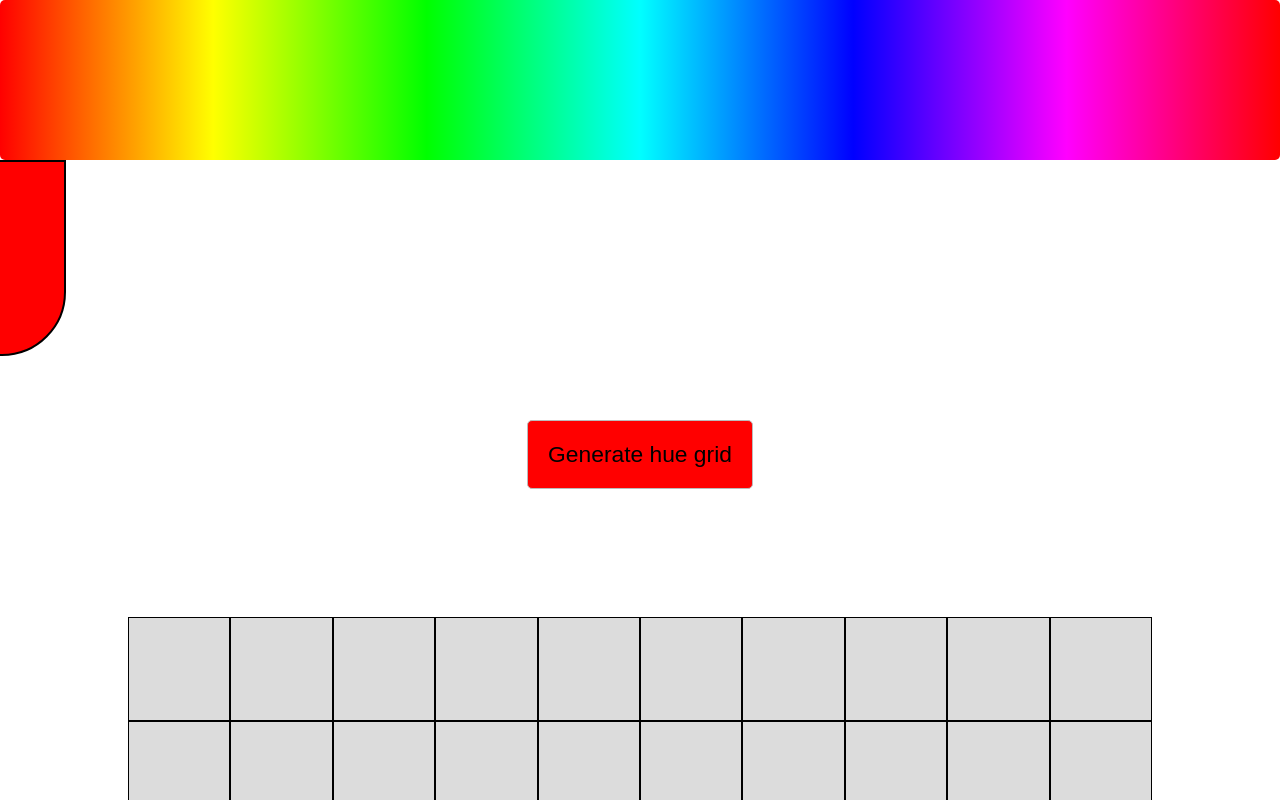
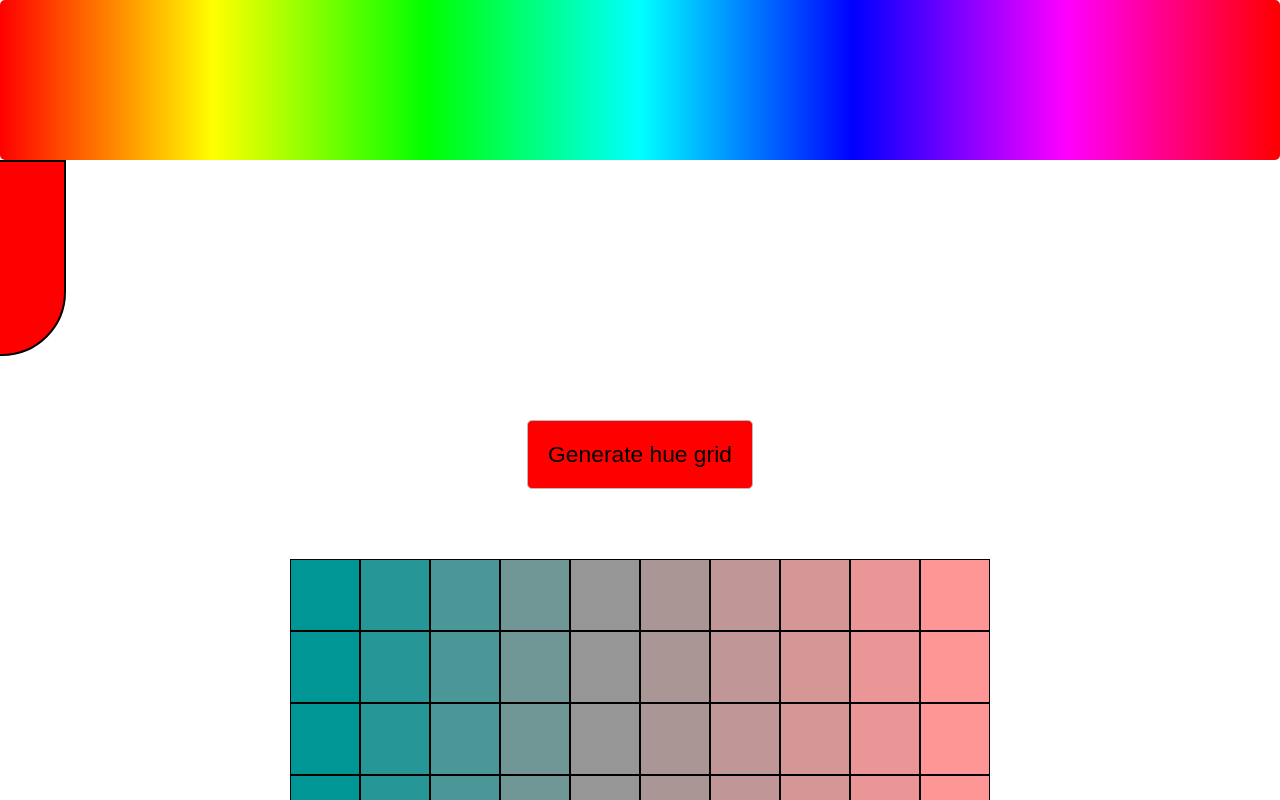
Before and after one commit to Elliotclyde/Colour-Grid, a React (Create React App) app: page / in a window 1280 px wide. Shown: the top 800 px of the page. Built offline with nearby package versions, Linux system fonts and the light colour scheme.

Commit message:
Made lightness/Darkness work

```diff
--- a/src/App.js
+++ b/src/App.js
@@ -1,13 +1,61 @@
 import React,{useState,useEffect} from 'react';
 import xToColour from './xToColour';
 
+function keepInScreen(x){
+  if(x<0){
+    return 0;
+  }
+  if(x>window.innerWidth){
+    return window.innerWidth;
+  }
+  return x;
+}
 
-function CurrentColour({x,colour}){
+function lightenRgbBy(rgb,amount){
+
+    const rgbArray = rgb.replace(/ /g,'').slice(4, -1).split(',');
+    const primary = rgbArray.findIndex(e=>(parseInt(e)===255));
+    const zeroColour = rgbArray.findIndex(e=>(parseInt(e)===0));
+    const thirdColour = rgbArray.findIndex((e,i)=>(i!==primary&&i!==zeroColour));
+    const returnArray = [...rgbArray];
+    returnArray[zeroColour] = parseInt(rgbArray[zeroColour])+(51*amount);
+    returnArray[thirdColour] = Math.round(parseInt(rgbArray[thirdColour]) + ((255 - rgbArray[thirdColour])/5)*amount);
+    console.log();
+    return(`rgb(${returnArray.join()})`);
+}
+
+function darkenRgbBy(rgb,amount){
+
+  const rgbArray = rgb.replace(/ /g,'').slice(4, -1).split(',');
+  const primary = rgbArray.findIndex(e=>(parseInt(e)===255));
+  const zeroColour = rgbArray.findIndex(e=>(parseInt(e)===0));
+  const thirdColour = rgbArray.findIndex((e,i)=>(i!==primary&&i!==zeroColour));
+  const returnArray = [...rgbArray];
+
+  returnArray[primary]= Math.round(parseInt(rgbArray[primary])-(63.75*amount));
+  returnArray[thirdColour] = Math.round( parseInt(rgbArray[thirdColour]) - (rgbArray[thirdColour]/4)*amount);
+
+  return(`rgb(${returnArray.join()})`);
+}
+
+function processLightness(colour, index){
+
+    if(index<4){
+      return(darkenRgbBy(colour,(4-index)));
+    }
+    if(index>4){
+      return(lightenRgbBy(colour,(index-4)));
+    }
+    return colour;
+}
+
+
+function CurrentColour({x,colour,onMouseDown}){
   const styles = {
     transform: `translate(calc(${x}px - 50%), 0px)`,
     backgroundColor:colour
 };
-  return <div style={styles} className="current-colour"></div>;
+  return <div style={styles} onMouseDown={onMouseDown} className="current-colour"></div>;
 }
 
 function ColourBox({setColour,colour}){
@@ -31,19 +79,20 @@ function ColourBox({setColour,colour}){
   function onResize(e) {
     const newWidth = e.currentTarget.innerWidth;
     const ratio = newWidth/currentWidth;
+    console.log(e);
     setX(x * ratio);
     setCurrentWidth(newWidth);
   }
 
   function onMouseDown(e){
-    setX(e.pageX);
+    setX(keepInScreen(e.pageX));
     setColour(xToColour(e.pageX));
     setIsDown(true);
   }
 
   function onMouseMove(e){
     if(isDown){
-      setX(e.pageX);
+      setX(keepInScreen(e.pageX));
       setColour(xToColour(e.pageX));
     }
   }
@@ -53,21 +102,25 @@ function ColourBox({setColour,colour}){
     setIsDown(false);
     }
   }
-  return <div className="colour-box-cont"><button onMouseDown={onMouseDown}  className="colour-box"></button><CurrentColour x={x} colour={colour}/></div>;
+  return <div className="colour-box-cont"><button onMouseDown={onMouseDown}  className="colour-box"></button><CurrentColour onMouseDown={onMouseDown} x={x} colour={colour}/></div>;
 }
 
-function GridBuilder({colour}){
-  const [grid,setGrid] = useState(createGreyGrid());
-
+function GridBuilder({colour,gridColour,onGenerateHueGrid}){
+  const grid = createGrid(gridColour);
   return(
-    <div className="grid-builder"><button style={{backgroundColor:colour}}>Generate hue grid</button>
+    <div className="grid-builder">
+    <button style={{backgroundColor:colour}} onClick={onGenerateHueGrid}>Generate hue grid</button>
+    <div className="grid-spacer"></div>
     <div className="grid">
-      {grid.map(row=>{
-        const newRow = row.map(item=>{
-          return <div className="grid-item" style={{backgroundColor:item}}></div>
+      {
+      grid.map((row, rowIndex)=>{
+        const newRow = row.map((item, columnIndex)=>{
+          return <div key={`grid-item-row${rowIndex}-column-${columnIndex}`} className="grid-item"
+          style={{backgroundColor:processLightness(item,columnIndex)}}></div>
         });
         return newRow;
-      })}
+      })
+      }
     </div>
     </div>
   );
@@ -75,17 +128,29 @@ function GridBuilder({colour}){
 
 function App() {
   const [colour,setColour]= useState("rgb(255,0,0)");
-  return <div className="app-container"><ColourBox setColour={setColour} colour={colour}/><GridBuilder colour={colour}/></div>;
+  const [gridColour,setGridColour]= useState("rgb(150,150,150)");
+
+  function onGenerateHueGrid(){
+
+    setGridColour(colour);
+    lightenRgbBy(colour,1);
+  }
+
+  return (
+    <div className="app-container">
+      <ColourBox setColour={setColour} colour={colour}/>
+      <GridBuilder colour={colour} gridColour={gridColour} onGenerateHueGrid={onGenerateHueGrid}/>
+    </div>);
 }
 
 export default App;
 
-function createGreyGrid(){
+function createGrid(colour){
   const empty =new Array(10);
   empty.fill(new Array(10));
   const result = empty.map(
     (row)=>{
-      return(row.fill("rgb(220,220,220)"))
+      return(row.fill(colour))
     }
   );
   return result;
--- a/src/index.css
+++ b/src/index.css
@@ -29,8 +29,6 @@ body{
   flex-direction: column;
   align-items: center;
 }
-.grid-button-cont{
-}
 
 button{
   display: inline-block;
@@ -50,9 +48,13 @@ button{
 button:hover{
   font-weight: bold;
 }
+.grid-spacer{
+  height:10vw;
+  max-height: 70px;
+}
 .grid{
-  margin: 10vw 0;
   width:80vw;
+  max-width: 700px;
   display: grid;
   grid-template-columns: repeat(10, 1fr);
   grid-template-rows: repeat(10, 1fr);
@@ -60,5 +62,5 @@ button:hover{
 .grid-item{
   display: inline-block;
   border: 1px solid black;
-  height: 8vw;
+  padding-top: 100%;
 }
```
